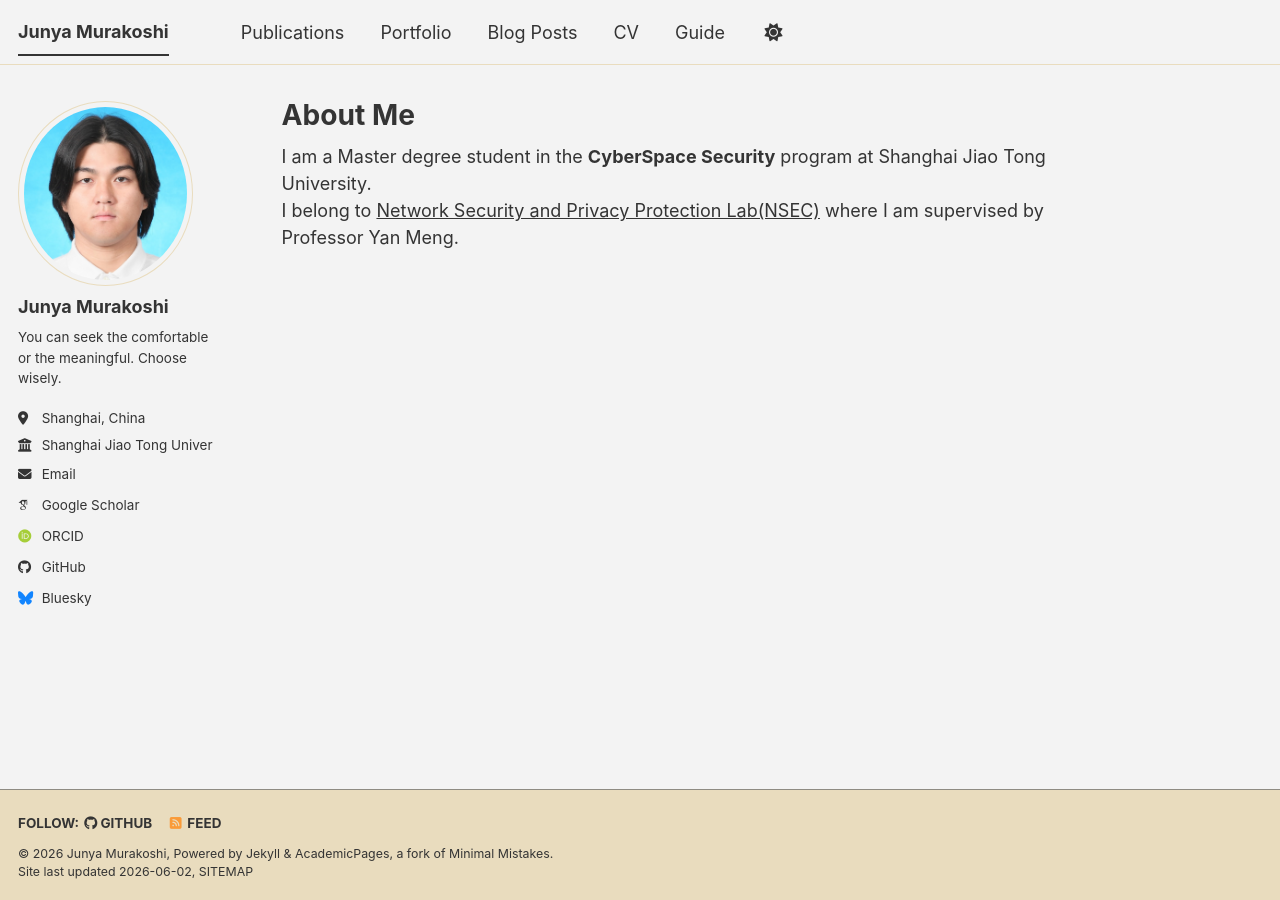
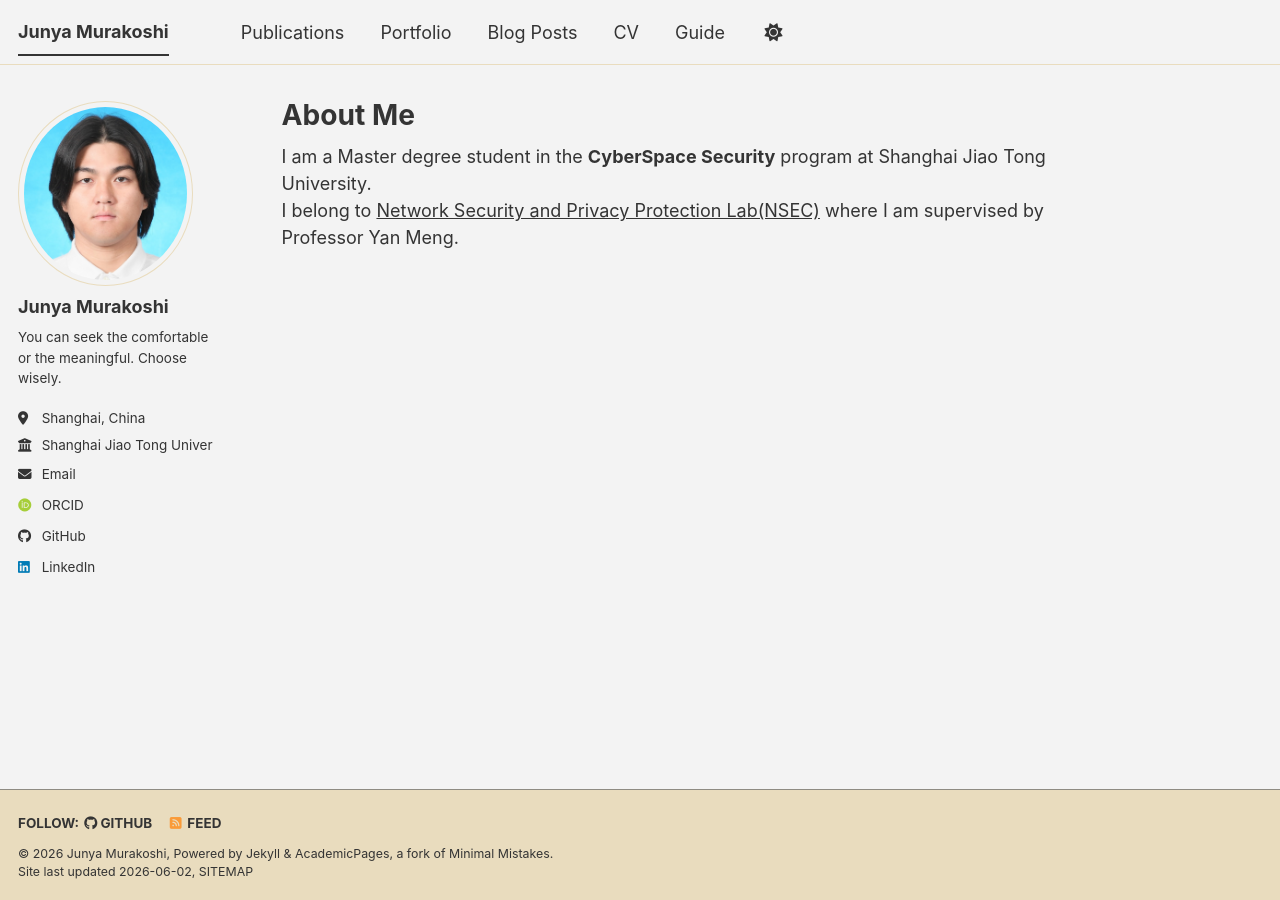
Before and after one commit to jnymrks/jnymrks.github.io, a Jekyll site: the page built from _pages/about.md, in a window 1280 px wide. Built offline with Jekyll 4.4.1, drawn with Linux system fonts in a browser that asks for light colours; some web fonts are replaced; a script bundle is joined from its source files by our own code; library files that are not in the unit come from our copies; some of the changed lines change nothing that is shown.

Commit message:
Update _config.yml

```diff
--- a/_config.yml
+++ b/_config.yml
@@ -35,7 +35,7 @@ author:
   # Academic websites
   academia         : # URL
   arxiv            : # URL - Update with the correct link to your profile
-  googlescholar    : "https://scholar.google.com/citations?user=PS_CX0AAAAAJ"
+  googlescholar    :
   inspire-hep      : # URL
   impactstory      : # URL
   orcid            : "https://orcid.org/0009-0001-2913-1691"
@@ -57,7 +57,7 @@ author:
 
   # Social media
   artstation       : # Username
-  bluesky          : "bsky.app" # Replace this with you Bluesky username
+  bluesky          :  # Replace this with you Bluesky username
   facebook         : # Username
   flickr           : # Username
   foursquare       : # Username
@@ -66,7 +66,7 @@ author:
   keybase          : # Username
   instagram        : # Username
   lastfm           : # Username
-  linkedin         : # Username
+  linkedin         : "www.linkedin.com/in/junya-murakoshi-0832a2293"
   mastodon         : # URL
   medium           : # URL
   pinterest        : # Username
```
